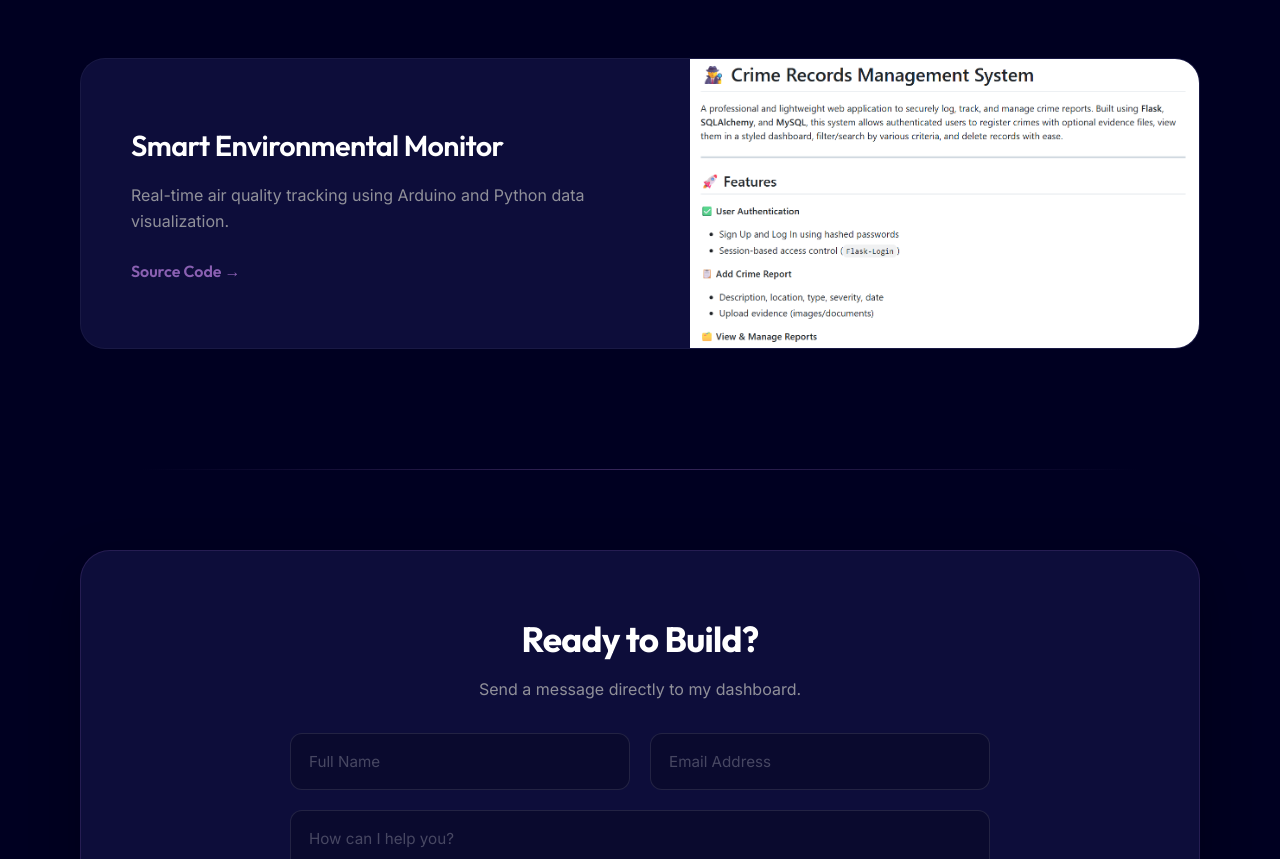
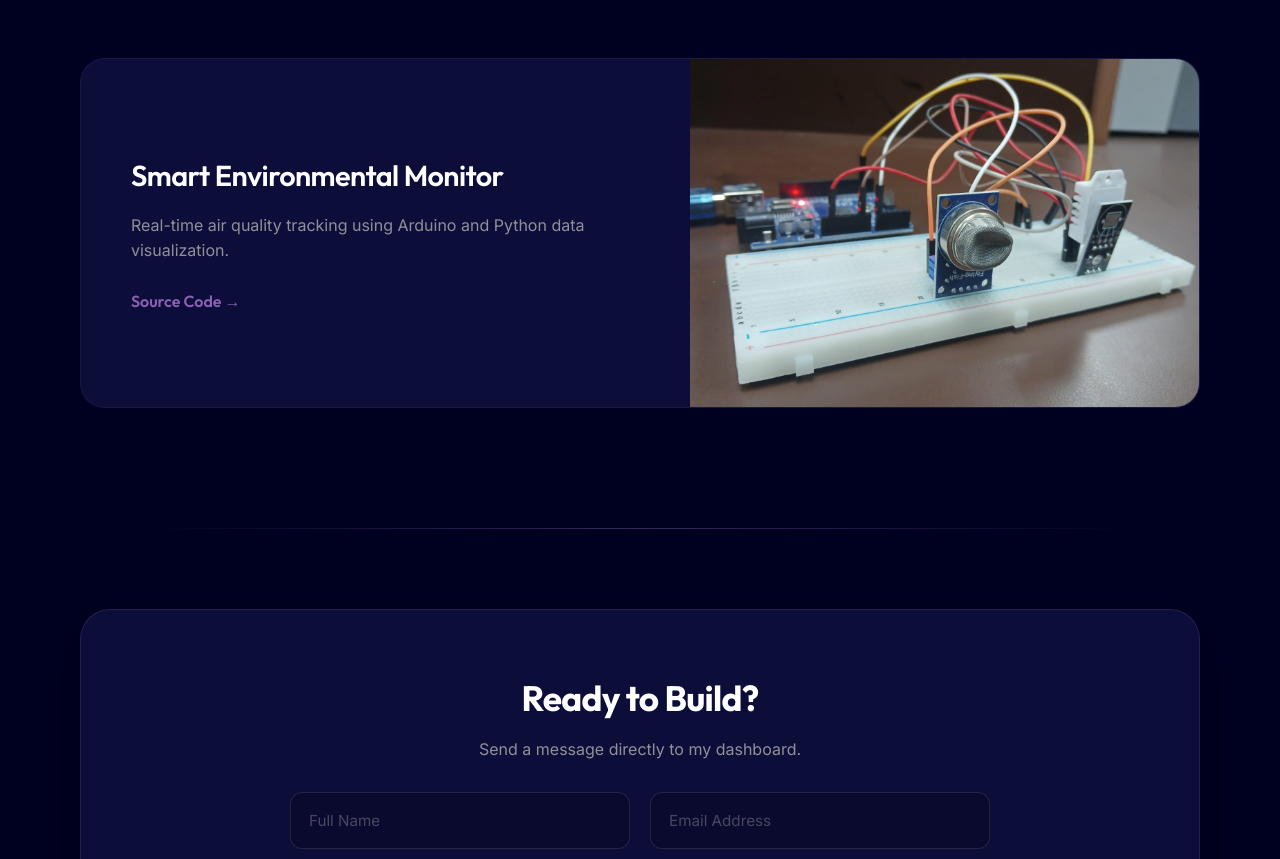
Before and after one commit to Logic-Voyager/portfolio, a plain HTML site: page index.html in a window 1280 px wide. Shown: the part 1739-2598 px from the top of the page. Drawn offline with nearby package versions, Linux system fonts and the light colour scheme.

Commit message:
New files add

```diff
--- a/index.html
+++ b/index.html
@@ -149,7 +149,7 @@
                     <a href="#" class="project-link">Source Code →</a>
                 </div>
                 <div class="project-image">
-                    <img src="assests/image.png" alt="Environmental Monitor Project">
+                    <img src="assests/WhatsApp Image 2026-04-20 at 14.36.59.jpeg" alt="Environmental Monitor Project">
                 </div>
             </div>
         </div>
```
Also changed, not shown: assests/WhatsApp Image 2026-04-20 at 14.36.59.jpeg (added).
